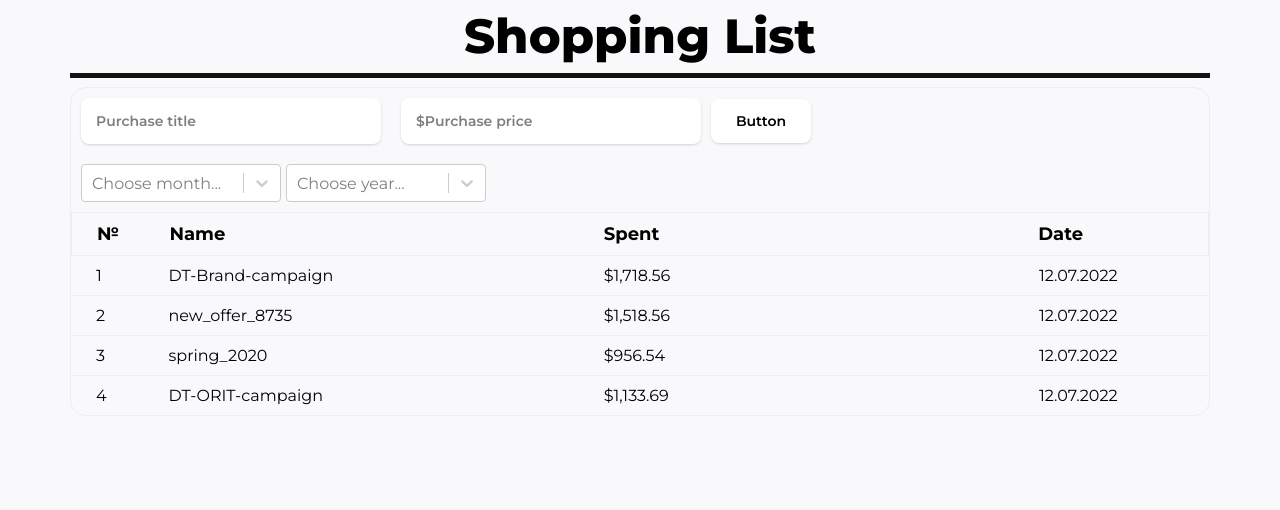
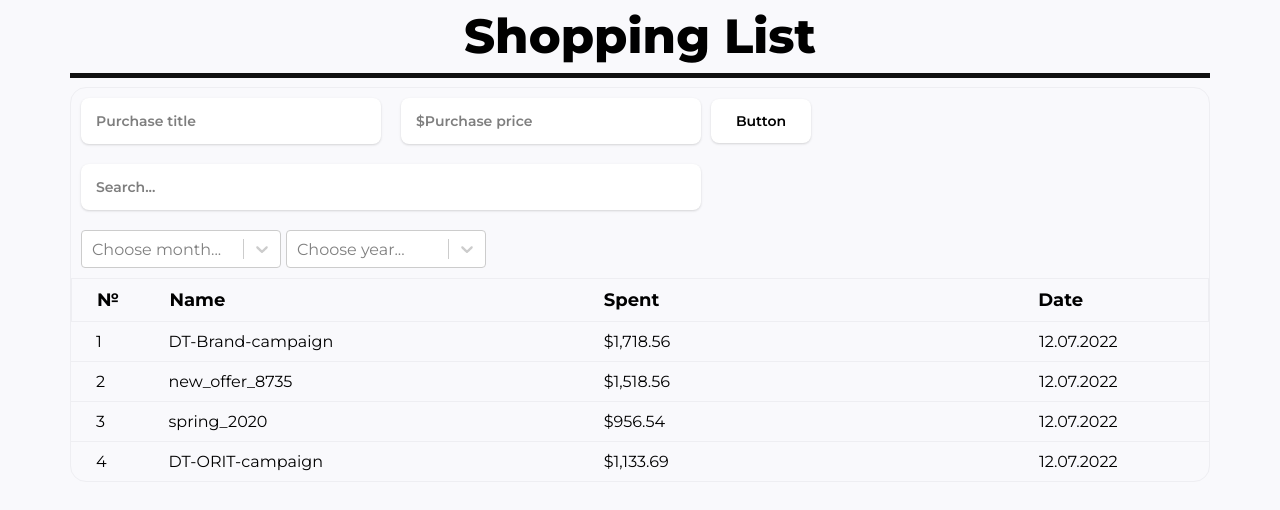
Before and after one commit to RomanRiezanov/Purchases-List, a React (Create React App) app: page / in a window 1280 px wide. Shown: the top 510 px of the page. Built offline with nearby package versions, Linux system fonts and the light colour scheme.

Commit message:
added search query

```diff
--- a/src/components/main/Main.tsx
+++ b/src/components/main/Main.tsx
@@ -1,10 +1,9 @@
 import SelectedBlock from "./selected-block/SelectedBlock";
 import PurchasesList from "./purhcases-list/PurchasesList";
 import styles from "./Main.module.scss";
-import Input from "../UI/input/Input";
-import Button from "../UI/button/Button";
-import { useState } from "react";
+import { useState, useMemo } from "react";
 import PurchaseForm from "./purchase-form/PurchaseForm";
+import PurchaseFilter from "./purchase-filter/PurchaseFilter";
 
 export interface PurchasesTypes {
   title: string;
@@ -72,6 +71,14 @@ const Main = () => {
     },
   ]);
 
+  const [searchQuery, setSearchQuery] = useState("");
+
+  const searchedPurchases = useMemo(() => {
+    return purchases.filter((purchase) =>
+      purchase.title.toLowerCase().includes(searchQuery.toLowerCase())
+    );
+  }, [searchQuery, purchases]);
+
   const createPurchase = (newPurchase: PurchasesTypes) => {
     setPurhcases([
       ...purchases,
@@ -87,8 +94,12 @@ const Main = () => {
   return (
     <div className={styles.main}>
       <PurchaseForm create={createPurchase} />
+      <PurchaseFilter
+        searchQuery={searchQuery}
+        setSearchQuery={setSearchQuery}
+      />
       <SelectedBlock months={months} years={years} />
-      <PurchasesList purchases={purchases} />
+      <PurchasesList purchases={searchedPurchases} />
     </div>
   );
 };
--- /dev/null
+++ b/src/components/main/purchase-filter/PurchaseFilter.tsx
@@ -0,0 +1,29 @@
+import Input from "../../UI/input/Input";
+import styles from "./PurhcasesList.module.scss";
+import { ChangeEvent } from "react";
+
+interface PurchaseFilterProps {
+  searchQuery: string;
+  setSearchQuery: (arg: string) => void;
+}
+
+const PurchaseFilter = ({
+  searchQuery,
+  setSearchQuery,
+}: PurchaseFilterProps) => {
+  return (
+    <div>
+      <Input
+        style={{ width: "620px" }}
+        placeholder="Search..."
+        value={searchQuery}
+        onChange={(event: ChangeEvent<HTMLInputElement>) =>
+          setSearchQuery(event.target.value)
+        }
+        type="text"
+      />
+    </div>
+  );
+};
+
+export default PurchaseFilter;
```
Also changed, not shown: src/components/main/purchase-filter/PurchaseFilter.module.scss (added).
